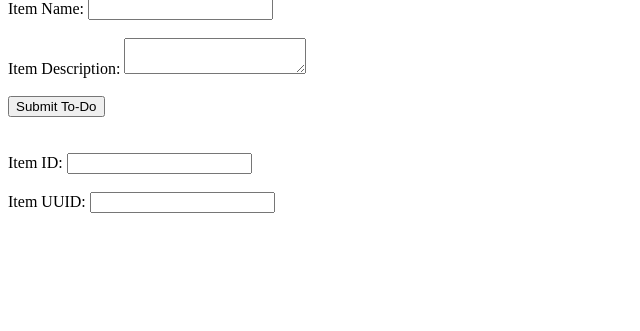
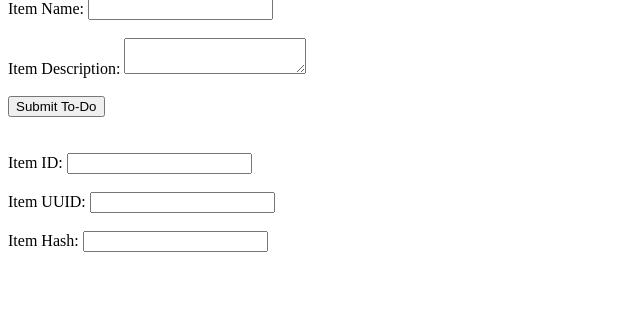
Before and after one commit to npk-aws/Git-and-GitHub, a Flask app: page / in a window 1280 px wide. Shown: the part 128-459 px from the top of the page, without its empty margins (0-640 px from the left). Run offline with Flask 3, Linux system fonts and the light colour scheme.

Commit message:
Add Item Hash field

```diff
--- a/Git_and_GitHub_Karthik/templates/index.html
+++ b/Git_and_GitHub_Karthik/templates/index.html
@@ -40,5 +40,10 @@
 <label>Item UUID:</label>
 <input type="text" name="itemUUID">
 
+<br><br>
+
+<label>Item Hash:</label>
+<input type="text" name="itemHash">
+
 </body>
 </html>
```
